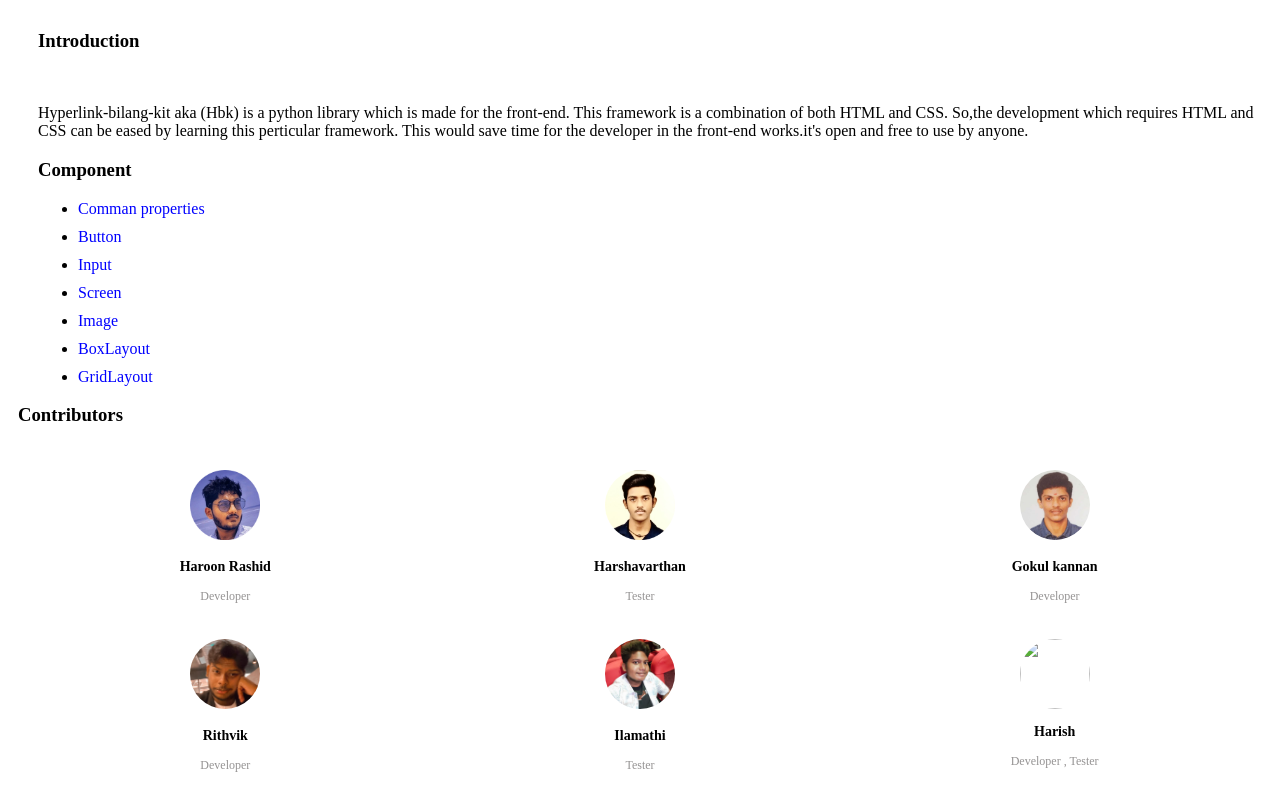
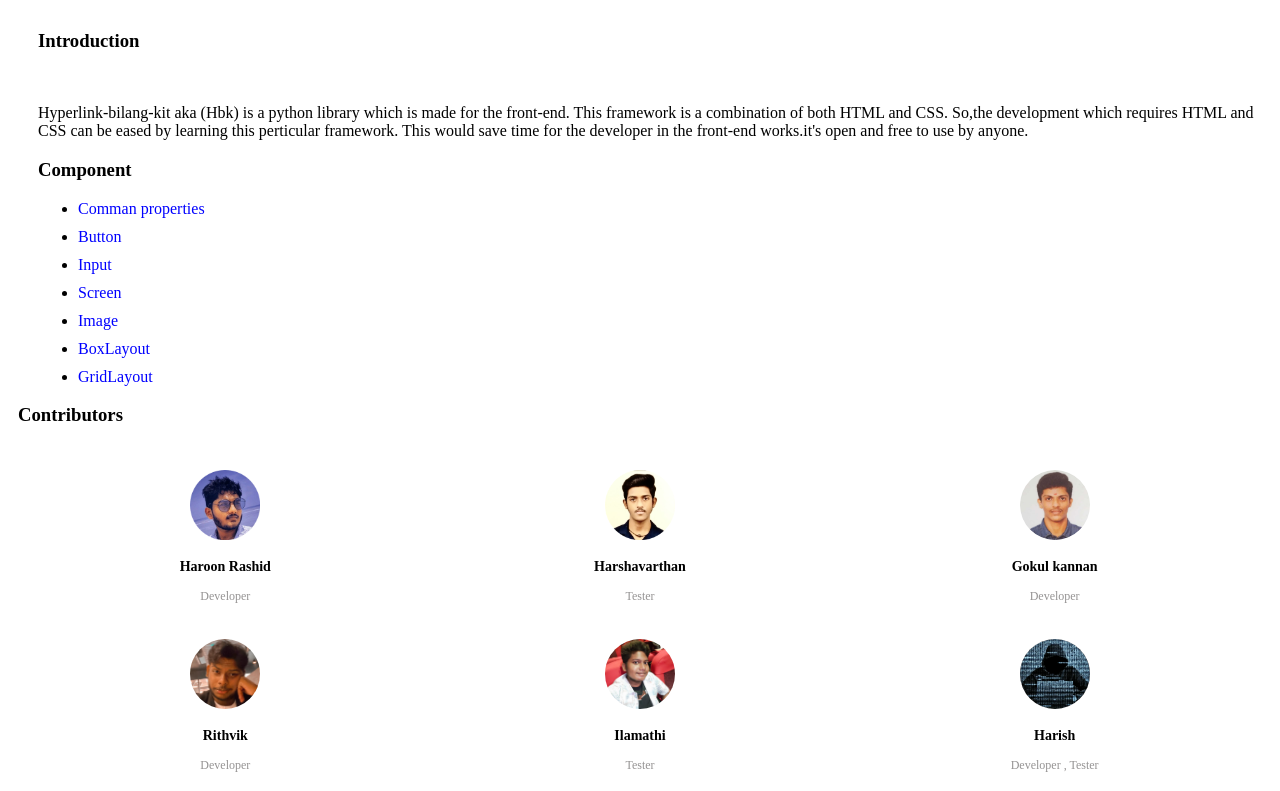
Before and after one commit to Harish-developments/hbkdocs, a plain HTML site: page index.html in a window 1280 px wide. Shown: the part 97-888 px from the top of the page. Drawn offline with Linux system fonts and the light colour scheme.

Commit message:
Update index.html

```diff
--- a/index.html
+++ b/index.html
@@ -92,7 +92,7 @@
             <a href = "#" style="text-decoration: none;color : black;">
                 <div class = "developer-card">
                     <div class = "developer-card-image-harish">
-                        <img src = "harish1.jpg"/>
+                        <img src = "harish.jpg"/>
                     </div>
                     <div class = "developer-card-details">
                         <p>Harish</p>
```
